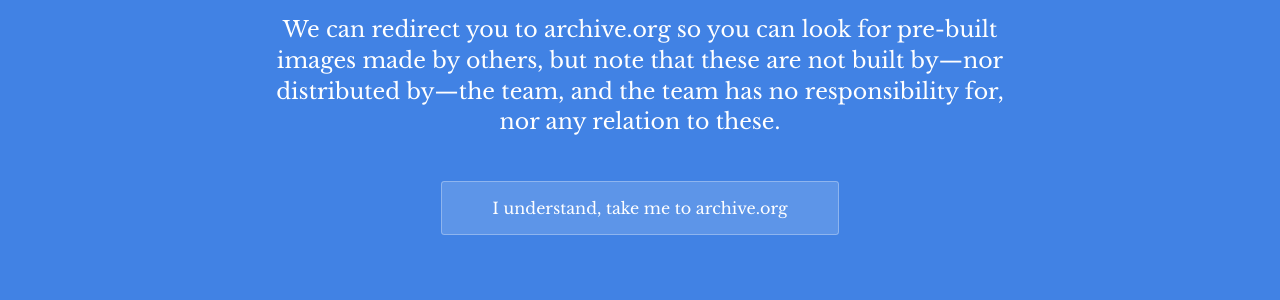
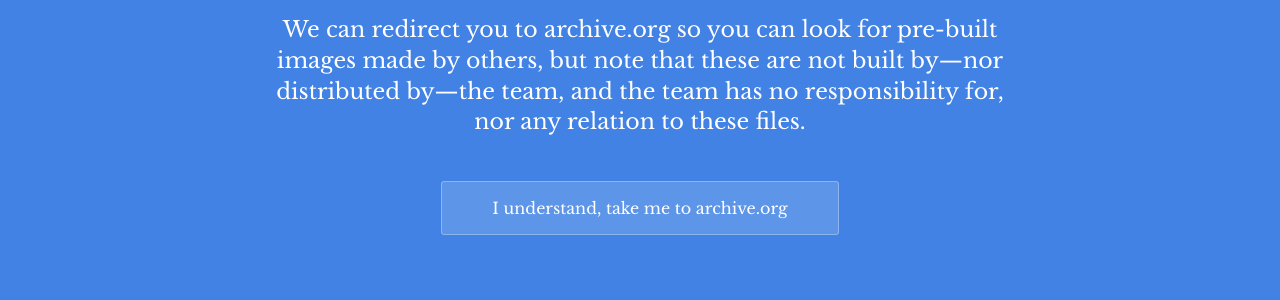
Before and after one commit to amigavision/amigavision.github.io, a Jekyll site: the page built from download.html, in a window 1280 px wide. Shown: the part 237-537 px from the top of the page. Built offline with Jekyll 4.4.1, drawn with Linux system fonts in a browser that asks for light colours.

Commit message:
Update download.html

```diff
--- a/download.html
+++ b/download.html
@@ -8,7 +8,7 @@
     <h1>Download AmigaVision</h1>
 		<p class="subtext">The AmigaVision team does <em>not</em> distribute software, we only maintain the script that builds an image if you supply your own demos and games.</p>
 
-		<p class="subtext"> We can redirect you to archive.org so you can look for pre-built images made by others, but note that these are not built by&mdash;nor distributed by&mdash;the team, and the team has no responsibility for, nor any relation to these.</p>
+		<p class="subtext"> We can redirect you to archive.org so you can look for pre-built images made by others, but note that these are not built by&mdash;nor distributed by&mdash;the team, and the team has no responsibility for, nor any relation to these files.</p>
 
     <div class="cta button alt"><a target="_blank" href="https://archive.org/details/software?query=megaags">I understand, take me to archive.org</a></div>
   </div>
```
